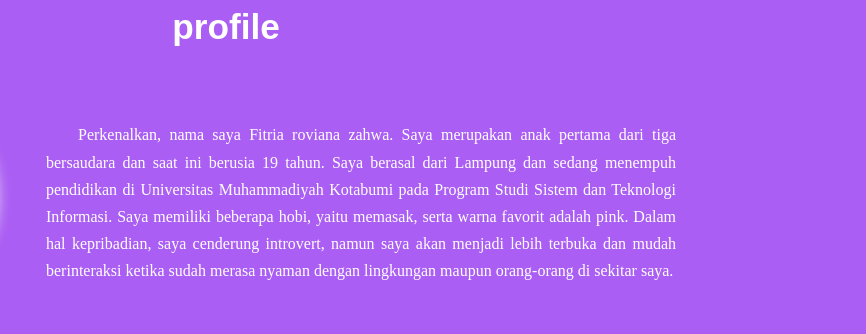
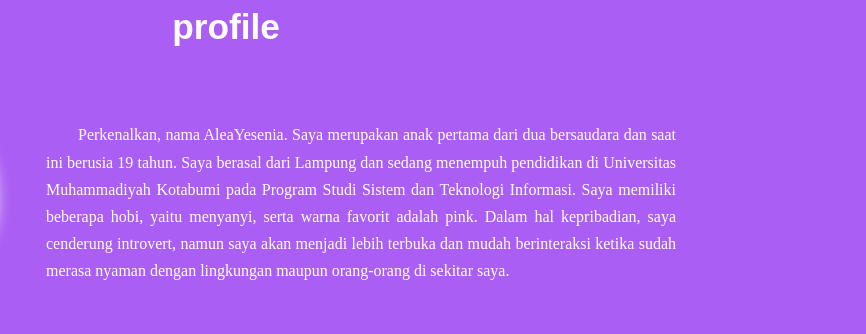
Before and after one commit to aleayesenia352-lang/ALEAYESENIA, a plain HTML site: page index.html in a window 1280 px wide. Shown: the part 1180-1514 px from the top of the page, 414-1280 px from the left. Drawn offline with Linux system fonts and the light colour scheme; files whose address does not match are found by name.

Commit message:
Add files via upload

```diff
--- a/index.html
+++ b/index.html
@@ -56,9 +56,9 @@
             <img src="c:\Users\LAB_UMKO\Downloads\WhatsApp Image 2026-06-29 at 19.26.19.jpeg"alt="Foto Profil" />
           </div>
 
-        <p>Perkenalkan, nama saya Fitria roviana zahwa. Saya merupakan anak pertama dari tiga bersaudara dan saat ini berusia 19 tahun.
+        <p>Perkenalkan, nama AleaYesenia. Saya merupakan anak pertama dari dua bersaudara dan saat ini berusia 19 tahun.
            Saya berasal dari Lampung dan sedang menempuh pendidikan di Universitas Muhammadiyah Kotabumi pada Program Studi Sistem
-           dan Teknologi Informasi. Saya memiliki beberapa hobi, yaitu memasak, serta warna favorit adalah pink.
+           dan Teknologi Informasi. Saya memiliki beberapa hobi, yaitu menyanyi, serta warna favorit adalah pink.
            Dalam hal kepribadian, saya cenderung introvert, namun saya akan menjadi lebih terbuka dan
            mudah berinteraksi ketika sudah merasa nyaman dengan lingkungan maupun orang-orang di sekitar saya.</p>
     </section>
```
